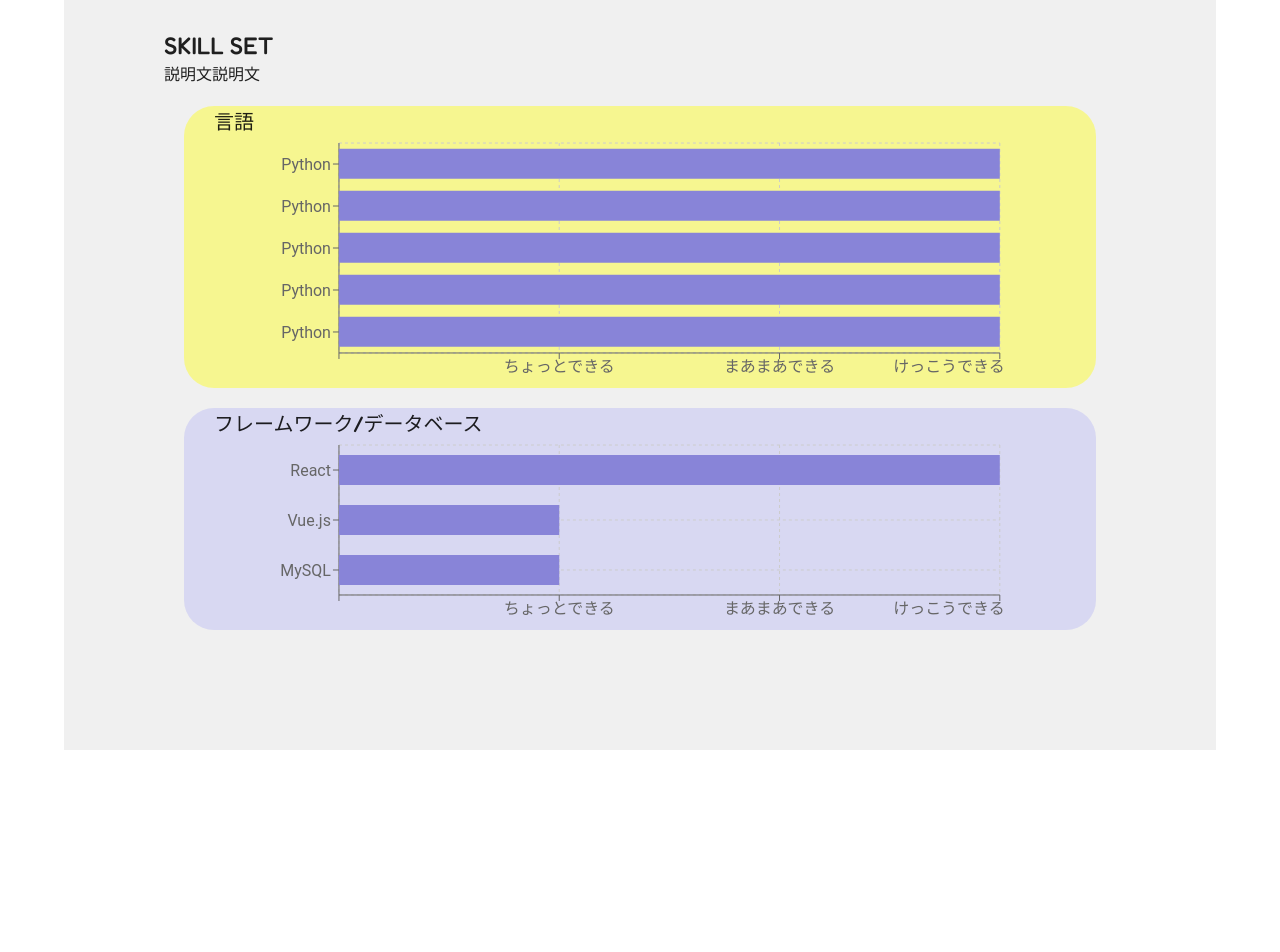
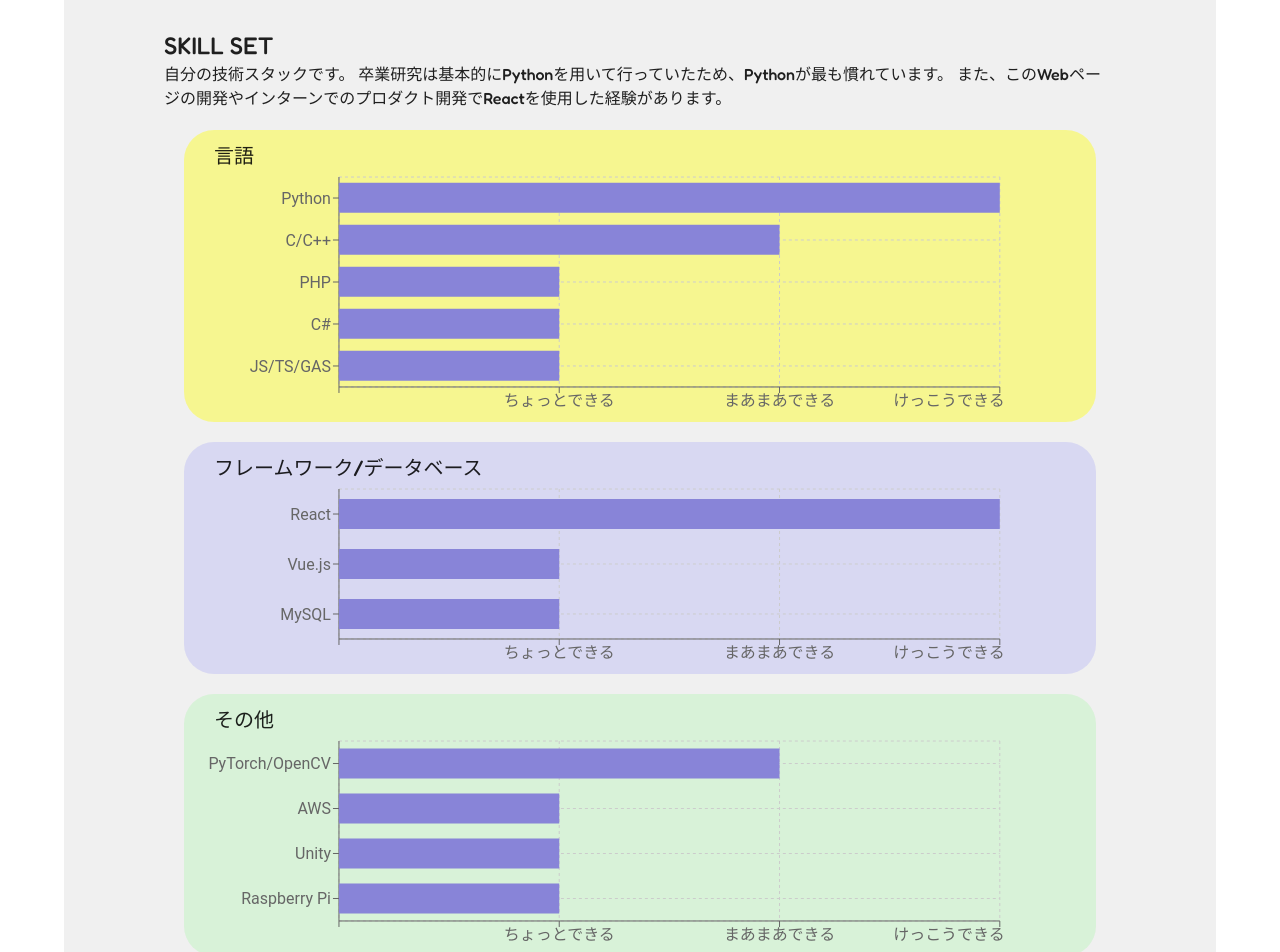
Before and after one commit to keita-nakata/my-portfolio-site, a React (Vite) app: page / in a window 1280 px wide. Shown: the part 1260-2212 px from the top of the page. Built offline with nearby package versions, Linux system fonts and the light colour scheme.

Commit message:
グラフ部分一旦完成

```diff
--- a/src/components/SkillBar.tsx
+++ b/src/components/SkillBar.tsx
@@ -20,9 +20,9 @@
             backgroundColor: backgroundColor,
             borderRadius: '30px',
         }}>
-          <Typography variant="h6" sx={{ fontFamily: 'Fredoka', fontWeight: 500, marginLeft: '30px'}}>{title}</Typography>
+          <Typography variant="h6" sx={{ fontFamily: 'Fredoka', fontWeight: 500, marginLeft: '30px', paddingTop: '10px'}}>{title}</Typography>
           <ResponsiveContainer width="90%" height={totalHeight}>
-            <BarChart data={data} layout="vertical">
+            <BarChart data={data} layout="vertical" >
               <CartesianGrid strokeDasharray="3 3" />
               <XAxis
                 type="number"
--- a/src/components/SkillSet.tsx
+++ b/src/components/SkillSet.tsx
@@ -3,15 +3,17 @@
 import SkillBar from './SkillBar';
 
 const SkillSet: React.FC = () => {
-    const description = "説明文説明文"
+    const description = `自分の技術スタックです。
+    卒業研究は基本的にPythonを用いて行っていたため、Pythonが最も慣れています。
+    また、このWebページの開発やインターンでのプロダクト開発でReactを使用した経験があります。`;
     const Languages = () => {
         return {
             data: [
                 { name: 'Python', value: 3 },
-                { name: 'Python', value: 3 },
-                { name: 'Python', value: 3 },
-                { name: 'Python', value: 3 },
-                { name: 'Python', value: 3 },
+                { name: 'C/C++', value: 2 },
+                { name: 'PHP', value: 1 },
+                { name: 'C#', value: 1 },
+                { name: 'JS/TS/GAS', value: 1 },
             ],
             title: "言語"
         };
@@ -27,6 +29,17 @@
         };
     };
 
+    const Others = () => {
+        return {
+            data: [
+                { name: 'PyTorch/OpenCV', value: 2 },
+                { name: 'AWS', value: 1 },
+                { name: 'Unity', value: 1 },
+                { name: 'Raspberry Pi', value: 1 },
+            ],
+            title: "その他"
+        };
+    };
 
     return (
         <Box sx={{
@@ -38,6 +51,7 @@
             <div>
                 <SkillBar data={Languages().data} title={Languages().title} />
                 <SkillBar data={FrameworkDB().data} title={FrameworkDB().title} backgroundColor='rgba(0, 0, 255, 0.1)' />
+                <SkillBar data={Others().data} title={Others().title} backgroundColor='rgba(0, 255, 0, 0.1)' />
             </div>
         </Box>
     );
```
